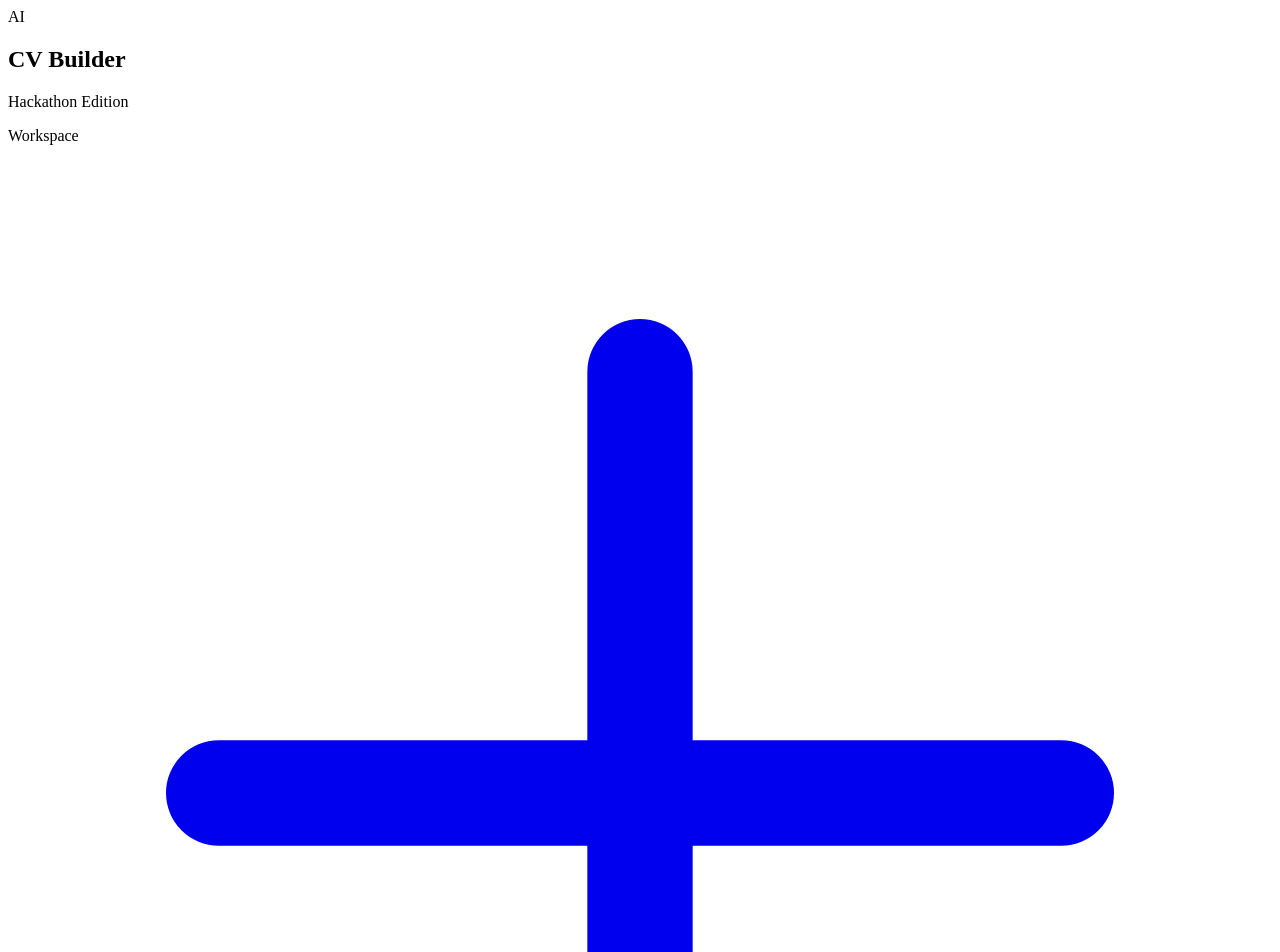
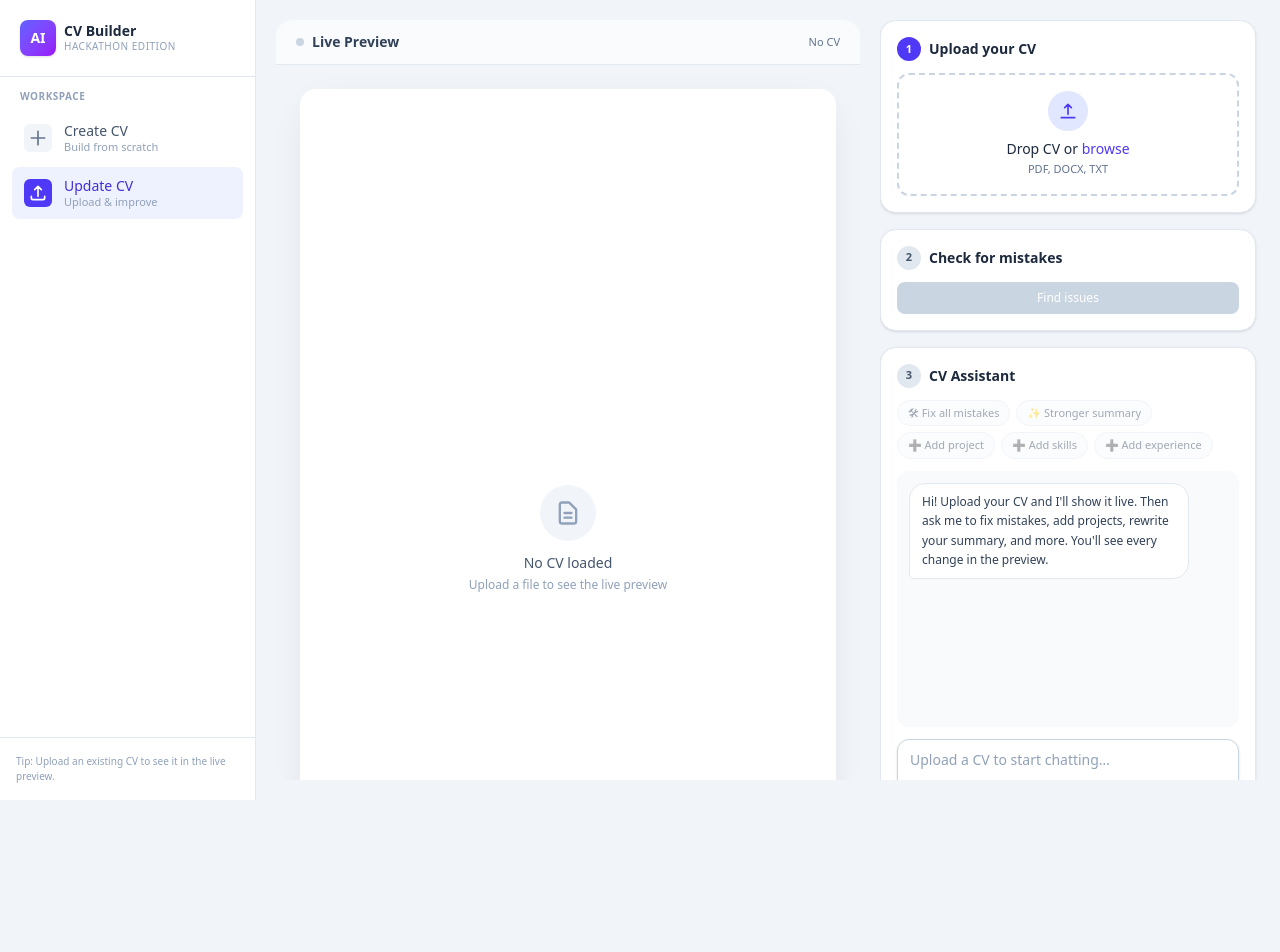
Before and after one commit to sohaibamini970-max/Pak-Angels-Hackathon-2, a React (Vite) app: page /update in a window 1280 px wide. Shown: the top 952 px of the page. After the commit the page ends 800 px from the top, so only its background shows below. Built offline with nearby package versions, Linux system fonts and the light colour scheme.

Commit message:
Update two files

```diff
--- a/src/index.css
+++ b/src/index.css
@@ -1,13 +1,45 @@
+@import "tailwindcss";
+
+html,
+body,
+#root {
+  height: 100%;
+}
+
+body {
+  margin: 0;
+  font-family: ui-sans-serif, system-ui, -apple-system, "Segoe UI", Roboto, sans-serif;
+  background: #f1f5f9;
+}
+
+::-webkit-scrollbar {
+  width: 8px;
+  height: 8px;
+}
+
+::-webkit-scrollbar-track {
+  background: transparent;
+}
+
+::-webkit-scrollbar-thumb {
+  background: #cbd5e1;
+  border-radius: 4px;
+}
+
+::-webkit-scrollbar-thumb:hover {
+  background: #94a3b8;
+}
+
 @media print {
   body * {
-    visibility: hidden !important;
+    visibility: hidden;
   }
 
   #cv-print,
   #cv-print *,
   #pdf-print,
   #pdf-print * {
-    visibility: visible !important;
+    visibility: visible;
   }
 
   #cv-print,
@@ -16,18 +48,11 @@
     left: 0;
     top: 0;
     width: 100%;
-    max-width: none !important;
     box-shadow: none !important;
     border-radius: 0 !important;
   }
 
-  /* hide error / change highlights in the printed CV */
-  [data-issue],
-  [data-changed] {
-    background: transparent !important;
-    text-decoration: none !important;
-    border-bottom: none !important;
-    box-shadow: none !important;
-    --tw-ring-shadow: 0 0 #0000 !important;
+  @page {
+    margin: 12mm;
   }
 }
```
